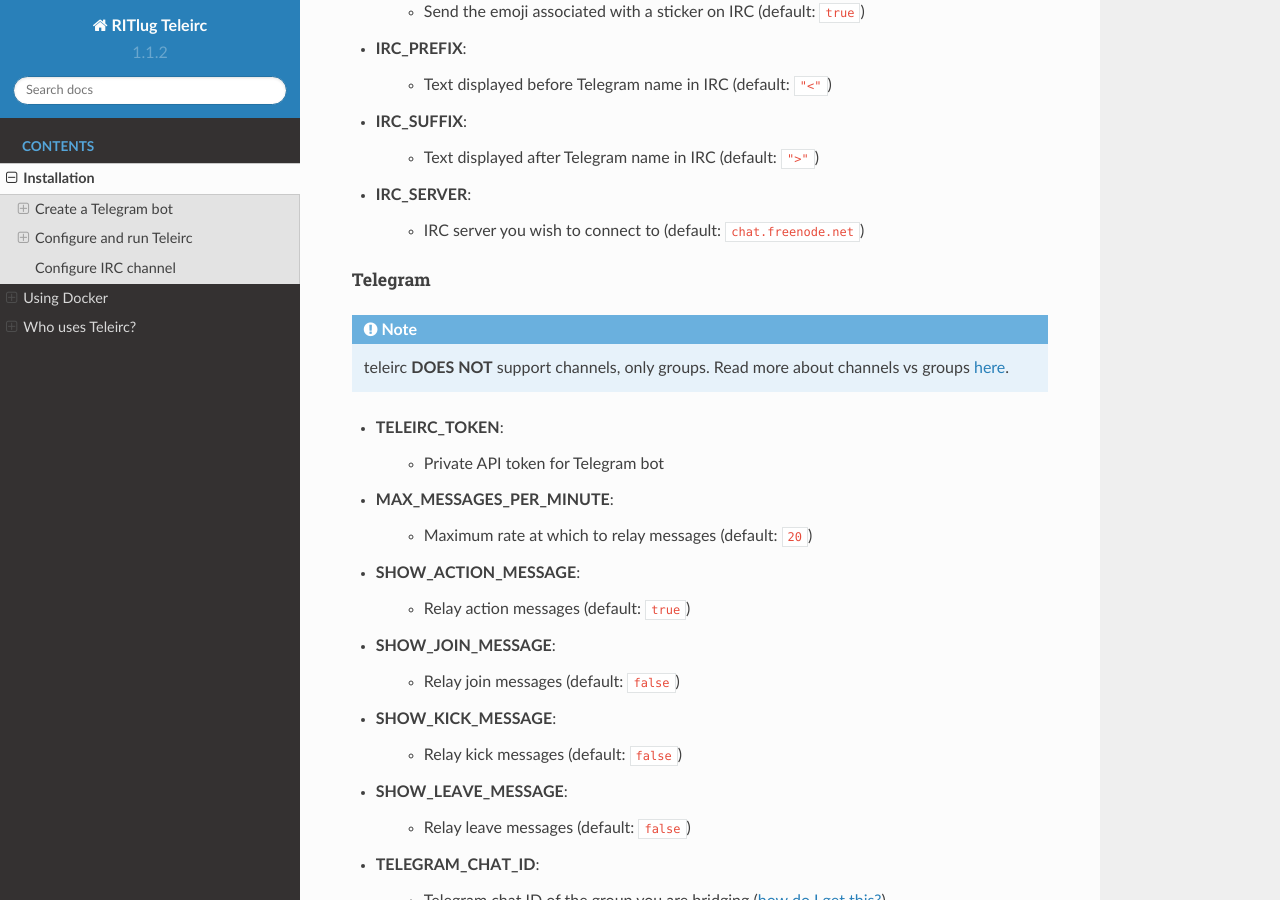
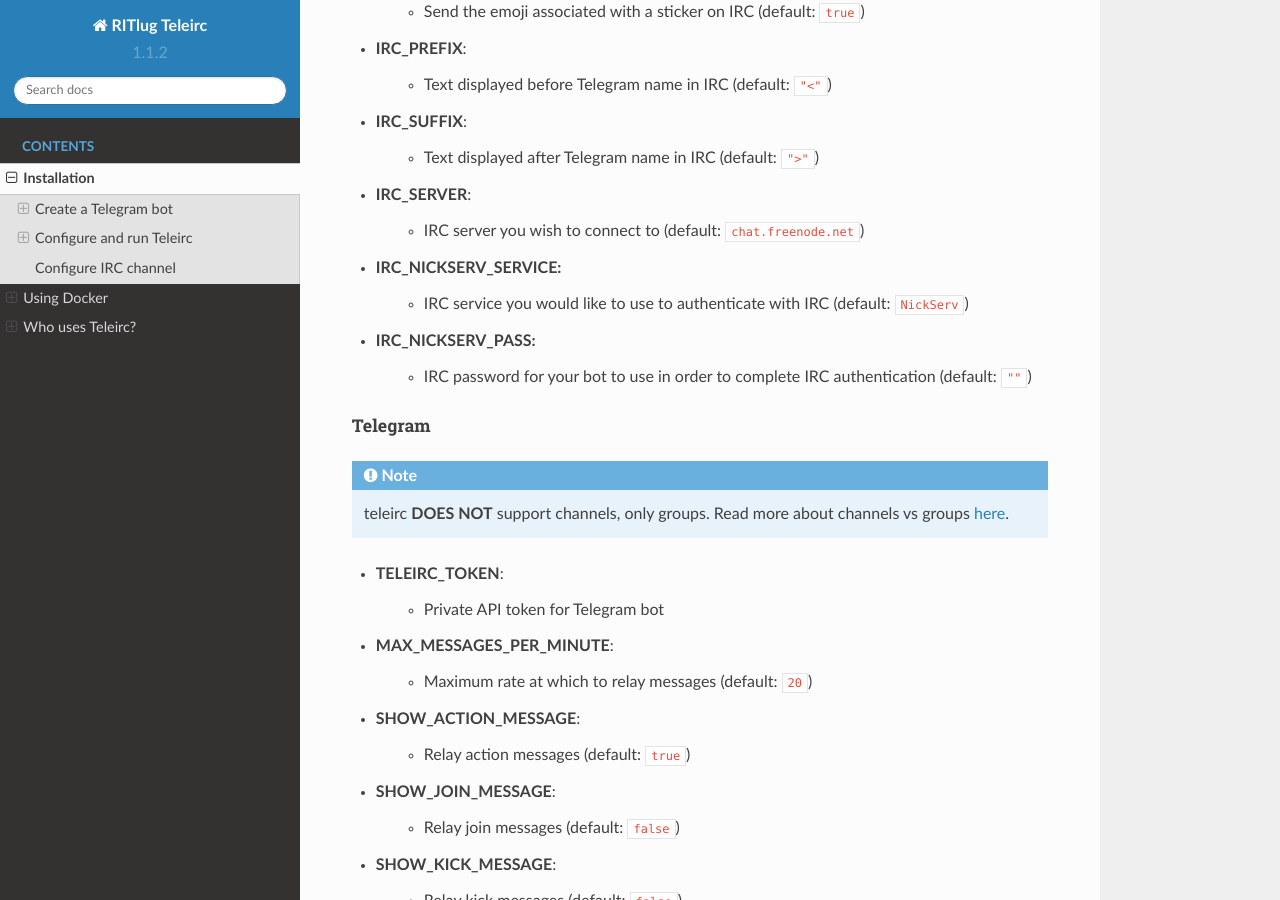
Before and after one commit to RITlug/teleirc, a Sphinx documentation site: the page built from docs/installation.rst, in a window 1280 px wide and 900 px high, scrolled down 2378 px. Built offline with Sphinx 7.4.7 and the Read the Docs theme 2.0.0, drawn with Linux system fonts in a browser that asks for light colours; formulas are drawn with MathJax 3.

Commit message:
Add documentation for missing configs in env.example.

```diff
--- a/docs/installation.rst
+++ b/docs/installation.rst
@@ -133,6 +133,12 @@
 - **IRC_SERVER**:
 
     - IRC server you wish to connect to (default: ``chat.freenode.net``)
+
+- **IRC_NICKSERV_SERVICE**:
+    - IRC service you would like to use to authenticate with IRC (default: ``NickServ``)
+
+- **IRC_NICKSERV_PASS**:
+    - IRC password for your bot to use in order to complete IRC authentication (default: ``""``)
 
 Telegram
 ^^^^^^^^
```
